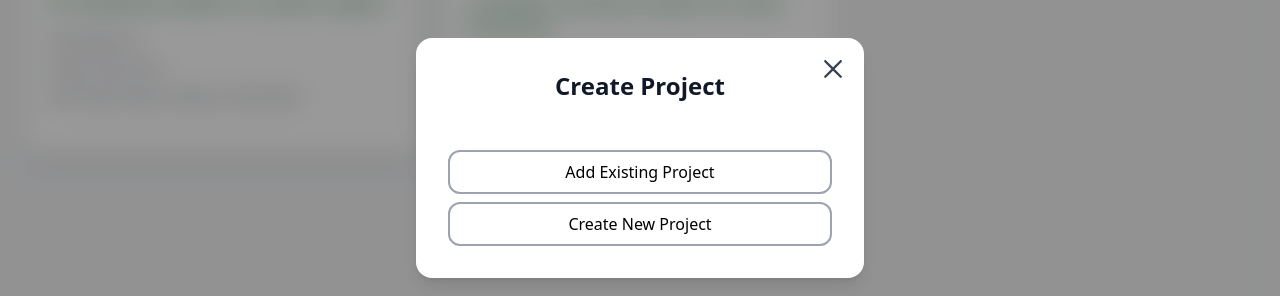
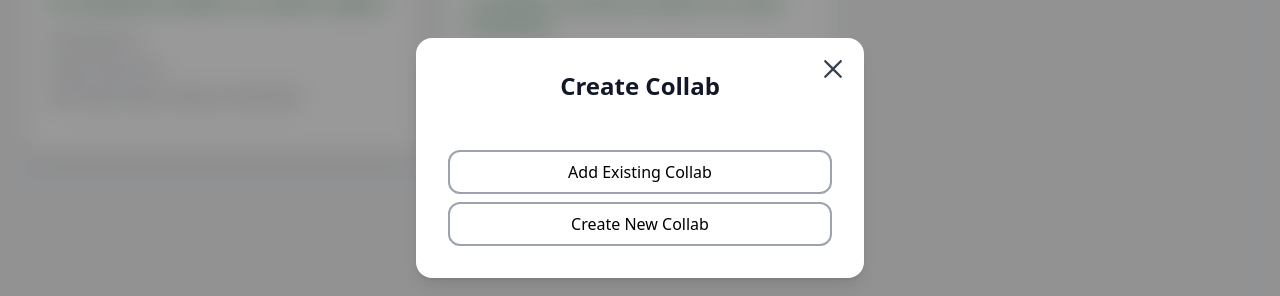
Before and after one commit to Anshul-Sharma01/DevTogether, a React (Vite) app in the folder client/: page /collabs/all-collabs in a window 1280 px wide. Both pictures are taken after a click on the button "Create / Add Collab". Shown: the part 242-538 px from the top of the page. Built offline with nearby package versions, Linux system fonts and the light colour scheme; no server answers.

Commit message:
feat: add modals for creating and adding collaborations in AllCollabs component

```diff
--- /dev/null
+++ b/client/src/components/Collabs/AddCollab.jsx
@@ -0,0 +1,67 @@
+import React, { useState } from "react";
+import { RxCross2 } from "react-icons/rx";
+
+const AddCollab = ({ showAddProject, setShowAddProject }) => {
+    const [projectLink, setProjectLink] = useState("");
+
+    // Handle form submission (e.g., send to API)
+    const handleSubmit = (event) => {
+        event.preventDefault();
+        console.log("Project Link:", projectLink);
+        // API call to save the project link (not implemented here)
+    };
+
+    return (
+        <>
+            {showAddProject && (
+                <div className="fixed inset-0 flex items-center justify-center z-50">
+                    {/* Modal Background */}
+                    <div className="absolute inset-0 bg-black/40 dark:bg-black/60 backdrop-blur-md transition-opacity duration-300 ease-in-out"></div>
+
+                    {/* Modal Container */}
+                    <div className="relative bg-white dark:bg-gray-900 p-8 rounded-2xl shadow-lg w-full max-w-md text-center z-50 transform transition-transform duration-300 ease-in-out scale-100">
+                        <h2 className="text-2xl font-bold mb-6 text-gray-900 dark:text-white">
+                            Add Existing Collab
+                        </h2>
+
+                        {/* Close Button */}
+                        <button onClick={() => setShowAddProject(false)} aria-label="Close">
+                            <RxCross2 className="text-3xl absolute top-4 right-4 text-gray-700 dark:text-white cursor-pointer transition-transform duration-300 ease-in-out hover:scale-110 hover:rotate-90" />
+                        </button>
+
+                        {/* Form */}
+                        <form onSubmit={handleSubmit} className="space-y-4">
+                            <input
+                                type="url"
+                                className="w-full p-3 border border-gray-300 dark:border-gray-700 rounded-full focus:outline-none focus:ring-2 focus:ring-blue-500 dark:bg-gray-800 dark:text-white text-center"
+                                placeholder="Enter your collab link"
+                                value={projectLink}
+                                onChange={(e) => setProjectLink(e.target.value)}
+                                required
+                            />
+
+                            {/* Submit & Cancel Buttons */}
+                            <div className="flex flex-row justify-center items-center gap-4">
+                                <button
+                                    type="submit"
+                                    className="w-full bg-blue-500 text-white px-6 py-3 rounded-lg hover:bg-blue-700 transition duration-300"
+                                >
+                                    Submit
+                                </button>
+                                <button
+                                    type="button"
+                                    onClick={() => setShowAddProject(false)}
+                                    className="w-full text-black dark:text-white hover:text-white bg-gray-400 px-6 py-3 rounded-lg hover:bg-gray-700 transition duration-300"
+                                >
+                                    Cancel
+                                </button>
+                            </div>
+                        </form>
+                    </div>
+                </div>
+            )}
+        </>
+    );
+};
+
+export default AddCollab;
--- a/client/src/components/Collabs/AllCollabs.jsx
+++ b/client/src/components/Collabs/AllCollabs.jsx
@@ -3,6 +3,8 @@ import NavigationLayout from "../../layouts/NavigationLayout";
 import { RxCross2 } from "react-icons/rx";
 import { FiRefreshCcw } from "react-icons/fi";
 import { Link } from "react-router-dom";
+import NewCollab from "./NewCollab";
+import AddCollab from "./AddCollab";
 
 const collabs = [
   {
@@ -26,20 +28,21 @@ const collabs = [
 const AllCollabs = () => {
   const [view, setView] = useState("grid");
   const [isModalOpen, setIsModalOpen] = useState(false);
+  const [isNewCollabOpen, setIsNewCollabOpen] = useState(false);
+  const [isAddCollabOpen, setIsAddCollabOpen] = useState(false);
   const [isSpinning, setIsSpinning] = useState(false);
 
   useEffect(() => {
     if (isSpinning) {
       const timer = setTimeout(() => {
         setIsSpinning(false);
-      }, 1000); // Spin for 2 seconds
+      }, 1000);
       return () => clearTimeout(timer);
     }
   }, [isSpinning]);
 
   const handleSyncClick = () => {
     setIsSpinning(true);
-    // Add your sync logic here
   };
 
   return (
@@ -77,19 +80,42 @@ const AllCollabs = () => {
         </Link>
       </div>
 
+      {/* Add Project Modal */}
       {isModalOpen && (
         <div className="fixed inset-0 flex items-center justify-center z-50">
           <div className="absolute inset-0 bg-black/40 dark:bg-black/60 backdrop-blur-md transition-opacity duration-300 ease-in-out"></div>
           <div className="relative bg-white dark:bg-gray-900 p-8 rounded-2xl shadow-lg w-full max-w-md text-center z-50 transform transition-transform duration-300 ease-in-out scale-100">
-            <h2 className="text-2xl font-bold mb-6 text-gray-900 dark:text-white">Create Project</h2>
+            <h2 className="text-2xl font-bold mb-6 text-gray-900 dark:text-white">Create Collab</h2>
             <button onClick={() => setIsModalOpen(false)} aria-label="Close">
               <RxCross2 className="text-3xl absolute top-4 right-4 text-gray-700 dark:text-white cursor-pointer transition-transform duration-300 ease-in-out hover:scale-110 hover:rotate-90" />
             </button>
-            <button className="block w-full px-4 py-2 bg-white text-black hover:bg-blue-600 border-solid border-2 border-gray-400 hover:text-white rounded-xl mb-2 transition-colors duration-300">Add Existing Project</button>
-            <button className="block w-full px-4 py-2 border-solid border-2 border-gray-400 text-black hover:bg-blue-600 hover:text-white rounded-xl transition-colors duration-300">Create New Project</button>
+            <button
+              onClick={() => {
+                setIsModalOpen(false);
+                setIsAddCollabOpen(true);
+              }}
+              className="block w-full px-4 py-2 bg-white text-black hover:bg-blue-600 border-solid border-2 border-gray-400 hover:text-white rounded-xl mb-2 transition-colors duration-300"
+            >
+              Add Existing Collab
+            </button>
+            <button
+              onClick={() => {
+                setIsModalOpen(false);
+                setIsNewCollabOpen(true);
+              }}
+              className="block w-full px-4 py-2 border-solid border-2 border-gray-400 text-black hover:bg-blue-600 hover:text-white rounded-xl transition-colors duration-300"
+            >
+              Create New Collab
+            </button>
           </div>
         </div>
       )}
+
+      {/* New Collab Modal */}
+      {isNewCollabOpen && <NewCollab showNewCollabModal={isNewCollabOpen} setShowNewCollabModel={setIsNewCollabOpen} />}
+
+      {/* Add Existing Project Modal */}
+      {isAddCollabOpen && <AddCollab showAddProject={isAddCollabOpen} setShowAddProject={setIsAddCollabOpen} />}
     </NavigationLayout>
   );
 };
```
